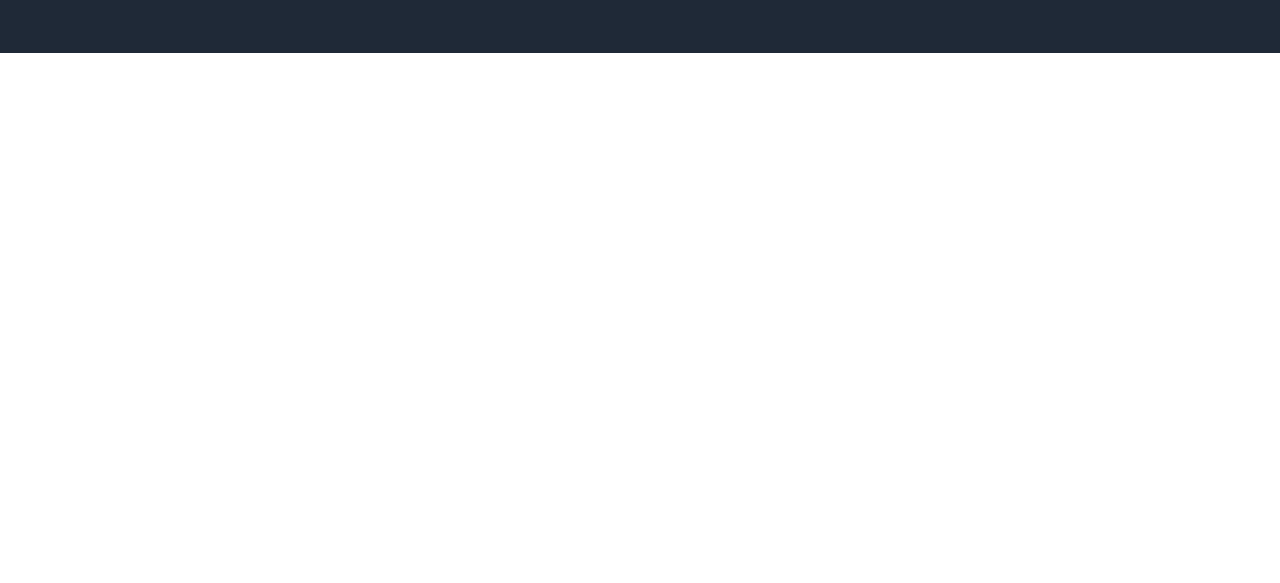
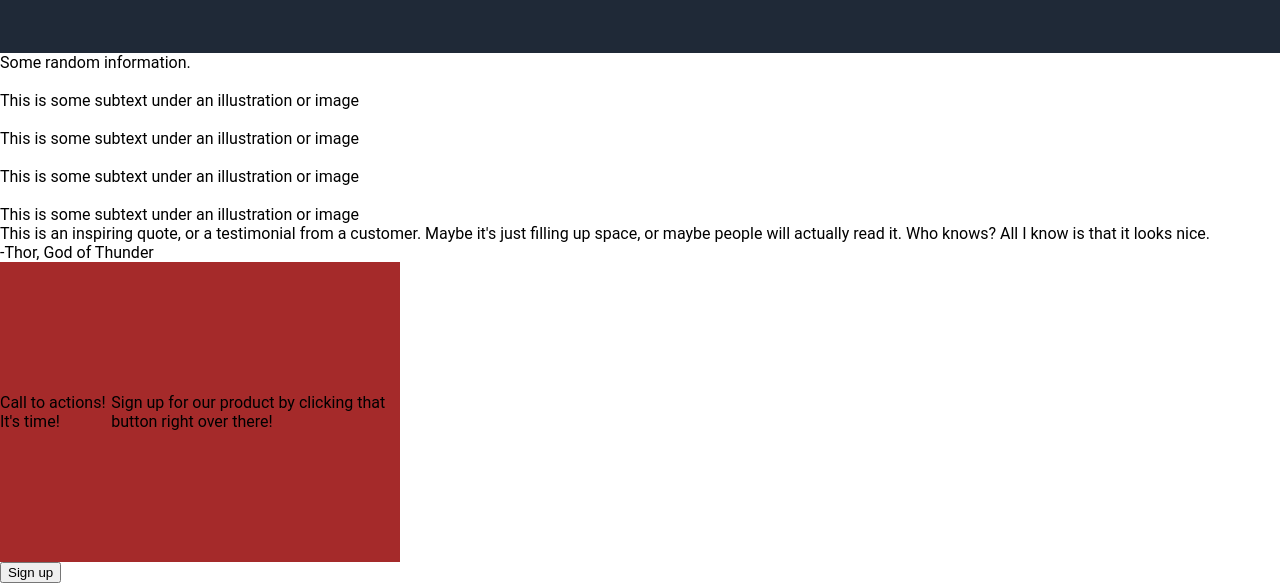
Before and after one commit to sonhoang002/Odin-landing-page, a plain HTML site: page index.html in a window 1280 px wide. Shown: the part 412-995 px from the top of the page. Before the commit the page ends 800 px from the top, so only its background shows below. Drawn offline with Linux system fonts and the light colour scheme.

Commit message:
Adding 2 new sections

```diff
--- a/index.html
+++ b/index.html
@@ -20,28 +20,67 @@
 
         <!-- Bottom half -->
         <div class="information">
-            <div class="right">
+            <div class="left">
                 <div class="main-text">
                     This website is awesome
                 </div>
                 <div class="longer-text">This website has some subtext that goes here under the main title. It's a smaller font and the color is lower contrast</div>
                 <button class="sign-up">Sign up</button>
             </div>
-            <div class="left">
+            <div class="right">
                 <img src="" alt="this is a placeholder for an image">
             </div>
         </div>
+    </div>
 
+    <div class="content">
+        <!-- Header of the second section -->
+        <div class="content-header">Some random information.</div>
 
+        <!-- Four boxes with random text -->
+        <div class="random-infor">
+            <div class="box">
+                <img src="" alt="">
+                <div class="text">This is some subtext under an illustration or image</div>
+            </div>
+            <div class="box">
+                <img src="" alt="">
+                <div class="text">This is some subtext under an illustration or image</div>
+            </div>
+            <div class="box">
+                <img src="" alt="">
+                <div class="text">This is some subtext under an illustration or image</div>
+            </div>
+            <div class="box">
+                <img src="" alt="">
+                <div class="text">This is some subtext under an illustration or image</div>
+            </div>
+        </div>
     </div>
-    <div class="content">
 
+    <div class="quote">
+        <!-- Customer quote -->
+        <div class="new-quote">
+            This is an inspiring quote, or a testimonial from a customer. Maybe it's just filling up space, or maybe people will actually read it. Who knows? All I know is that it looks nice.
+        </div>
+
+       <!-- Signed by ... -->
+        <div class="signed">
+            -Thor, God of Thunder
+        </div>
     </div>
-    <div class="quote">
 
-    </div>
     <div class="sign-up2">
+        <div class="outside">
+            <!-- Left side -->
+            <div class="left">
+                <div class="header2">Call to actions! It's time!</div>
+                <div>Sign up for our product by clicking that button right over there!</div>
+            </div>
 
+            <!-- Right side -->
+            <button class = "sign-up-button">Sign up</button>
+        </div>
     </div>
     <div class="footer">
 
```
